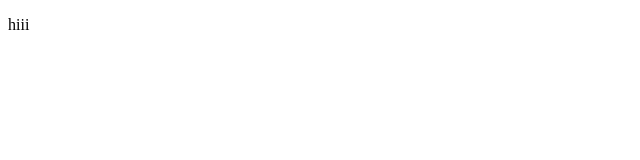
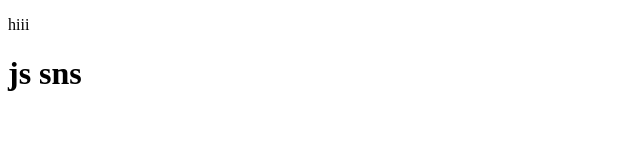
Before and after one commit to Danish956/checking, a plain HTML site: page new.html in a window 1280 px wide. Shown: the whole page, without its empty margins (0-640 px from the left). Drawn offline with Linux system fonts and the light colour scheme.

Commit message:
third-Commit

```diff
--- a/new.html
+++ b/new.html
@@ -7,5 +7,6 @@
 </head>
 <body>
     <p>hiii</p>
+    <h1>js sns </h1>
 </body>
 </html>
```
